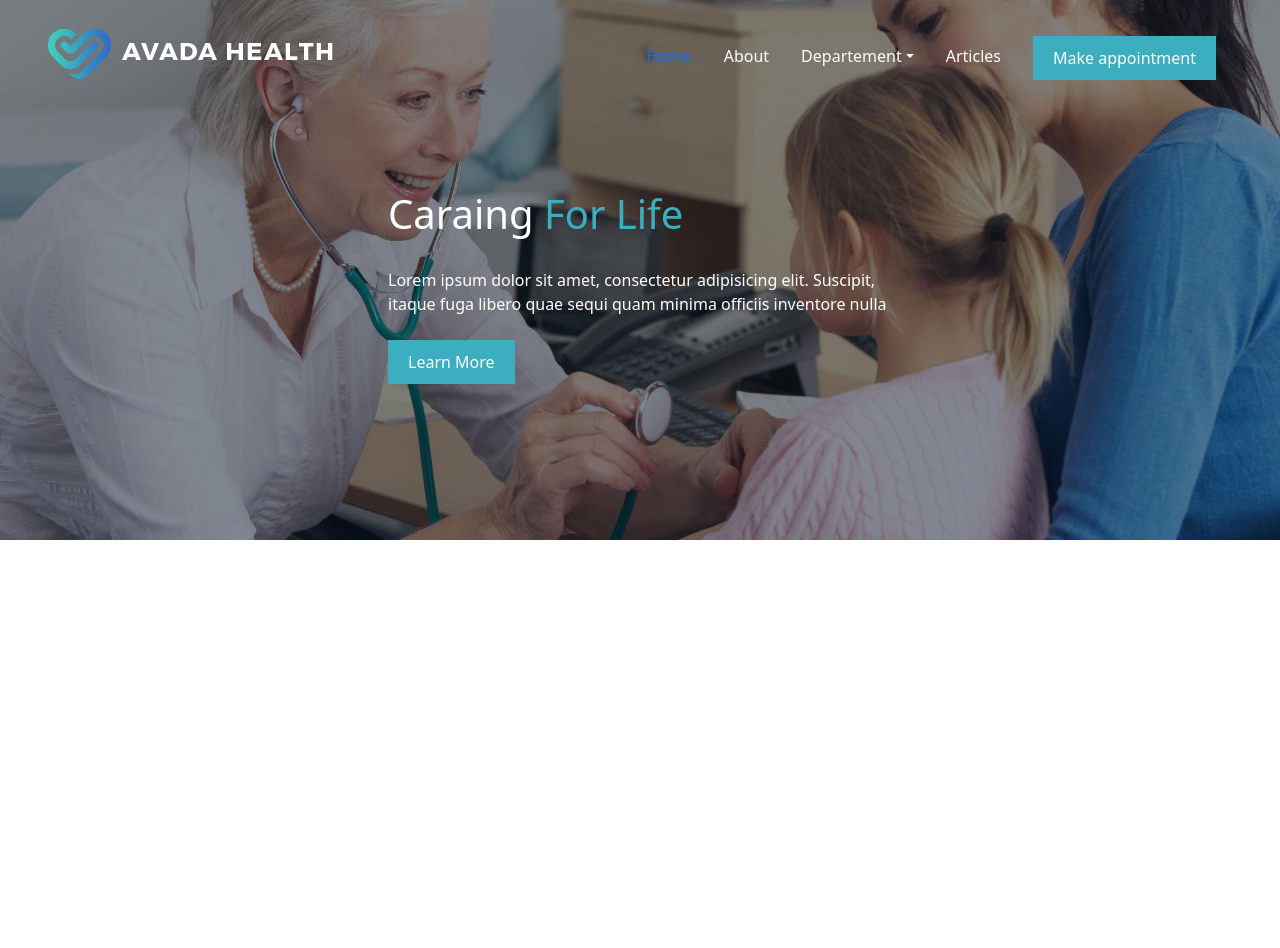
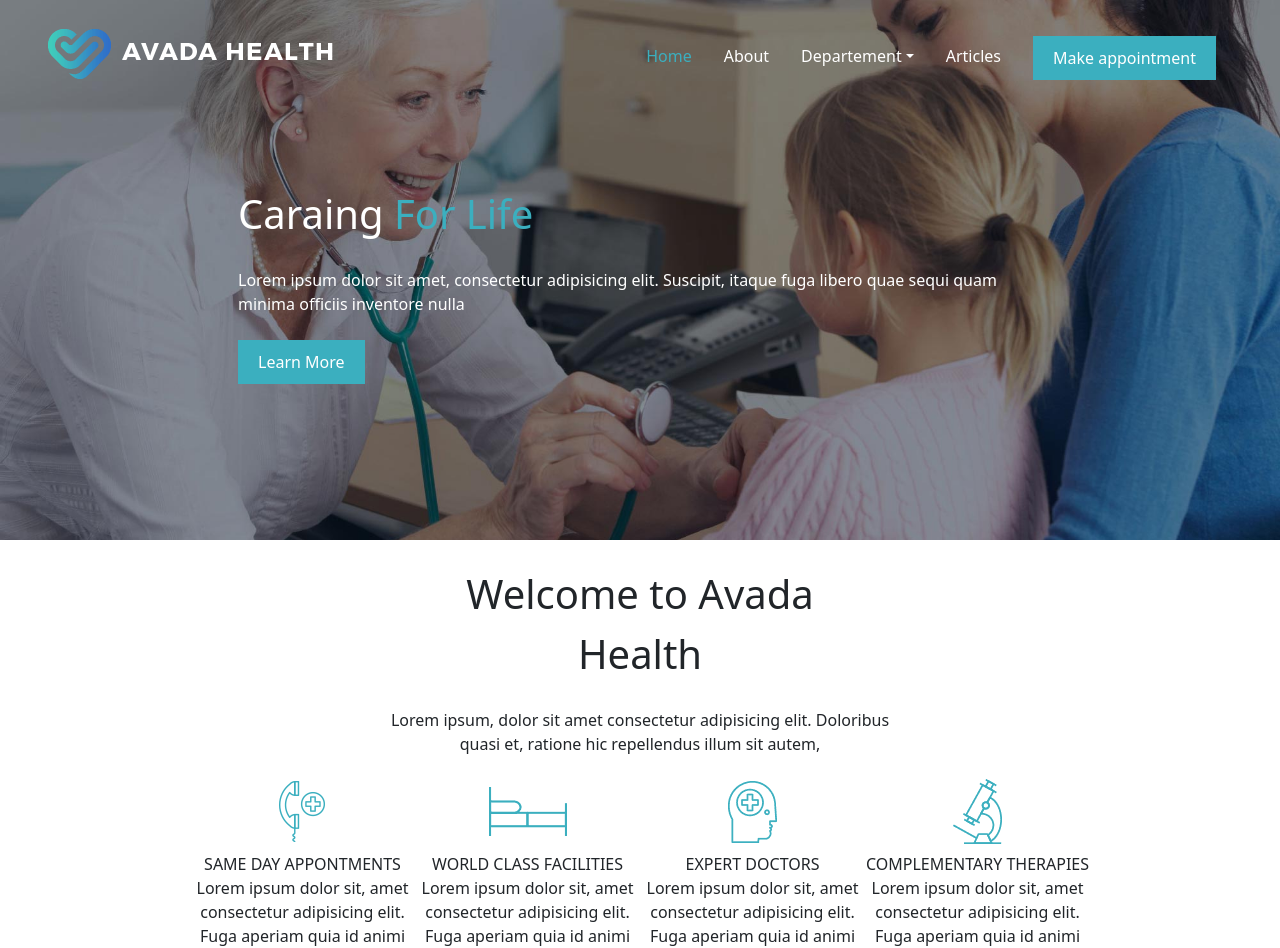
Before and after one commit to Mario-Marchio/proj-html-vuejs, a Vue app: page / in a window 1280 px wide. Shown: the part 20-968 px from the top of the page. Before the commit the page ends 800 px from the top, so only its background shows below. Built offline with nearby package versions, Linux system fonts and the light colour scheme.

Commit message:
appMain first section done

```diff
--- a/src/App.vue
+++ b/src/App.vue
@@ -17,4 +17,23 @@ export default {
   <AppFooter />
 </template>
 
-<style ></style>
+<style lang="scss">
+.container-medium {
+  margin: 0 auto;
+  width: 900px;
+}
+
+.container-small {
+  margin: 0 auto;
+  width: 500px;
+}
+
+.rectangular-button {
+  display: inline-block;
+  padding: 10px 20px;
+  background-color: #3bafbf;
+  color: #fff;
+  border: none;
+  border-radius: 0;
+}
+</style>
--- a/src/components/AppHeader.vue
+++ b/src/components/AppHeader.vue
@@ -8,7 +8,7 @@
             </a>
             <ul class="nav ">
                 <li class="nav-item">
-                    <a class="nav-link  d-flex align-items-center pt-3 text-acqua" aria-current="page" href="#">Home</a>
+                    <a class=" nav-link d-flex align-items-center pt-3 text-acqua" aria-current="page" href="#">Home</a>
                 </li>
                 <li class="nav-item">
                     <a class="nav-link text-white d-flex align-items-center pt-3" href="#">About</a>
@@ -34,7 +34,7 @@
                 </li>
             </ul>
         </div>
-        <div class="container-medium p-5">
+        <div class="container-medium p-5 text-white">
             <div class="fs-1 pb-4">Caraing <span class="text-acqua">For Life</span></div>
             <div class="pb-4">Lorem ipsum dolor sit amet, consectetur adipisicing elit. Suscipit, itaque fuga libero quae
                 sequi quam
@@ -48,7 +48,7 @@
     </header>
 </template>
 
-<style>
+<style lang="scss" scoped>
 header {
     background-image: url(../assets/img/header-image-homepage.jpg);
     background-size: cover;
@@ -57,24 +57,15 @@ header {
     height: 560px;
 }
 
-.rectangular-button {
-    display: inline-block;
-    padding: 10px 20px;
-    background-color: #3bafbf;
-    color: #fff;
-    border: none;
-    border-radius: 0;
-}
 
-.text-acqua {
+.nav-item .text-acqua {
     color: #3bafbf;
 }
 
-.container-medium {
-    color: #fff;
-    margin: 0 auto;
-    width: 600px;
+.fs-1 .text-acqua {
+    color: #3bafbf;
 }
+
 
 button.change-color:hover {
     background-color: #327EC7;
--- a/src/components/AppMain.vue
+++ b/src/components/AppMain.vue
@@ -1,3 +1,48 @@
 <script></script>
 
-<template></template>
+<template>
+    <div class="container-small text-center">
+        <div class="p-4 fs-1">Welcome to Avada Health</div>
+        <div class="pb-3">Lorem ipsum, dolor sit amet consectetur adipisicing elit. Doloribus quasi et, ratione hic
+            repellendus illum sit
+            autem, </div>
+    </div>
+    <div class="container-medium">
+        <div class="d-flex justify-content-around">
+            <div class="text-center">
+                <img src="../assets/img/icon-1.png" alt="Same Day Appointments">
+                <div class="change-color">SAME DAY APPONTMENTS</div>
+                <div>
+                    Lorem ipsum dolor sit, amet consectetur adipisicing elit. Fuga aperiam quia id animi
+                </div>
+            </div>
+            <div class="text-center">
+                <img src="../assets/img/icon-2.png" alt="Same Day Appointments">
+                <div class="change-color">WORLD CLASS FACILITIES</div>
+                <div>
+                    Lorem ipsum dolor sit, amet consectetur adipisicing elit. Fuga aperiam quia id animi
+                </div>
+            </div>
+            <div class="text-center">
+                <img src="../assets/img/icon-3.png" alt="Same Day Appointments">
+                <div class="change-color">EXPERT DOCTORS</div>
+                <div>
+                    Lorem ipsum dolor sit, amet consectetur adipisicing elit. Fuga aperiam quia id animi
+                </div>
+            </div>
+            <div class="text-center">
+                <img src="../assets/img/icon-4.png" alt="Same Day Appointments">
+                <div class="change-color">COMPLEMENTARY THERAPIES</div>
+                <div>
+                    Lorem ipsum dolor sit, amet consectetur adipisicing elit. Fuga aperiam quia id animi
+                </div>
+            </div>
+
+        </div>
+    </div>
+</template>
+<style>
+.change-color:hover {
+    color: #3bafbf;
+}
+</style>
```
